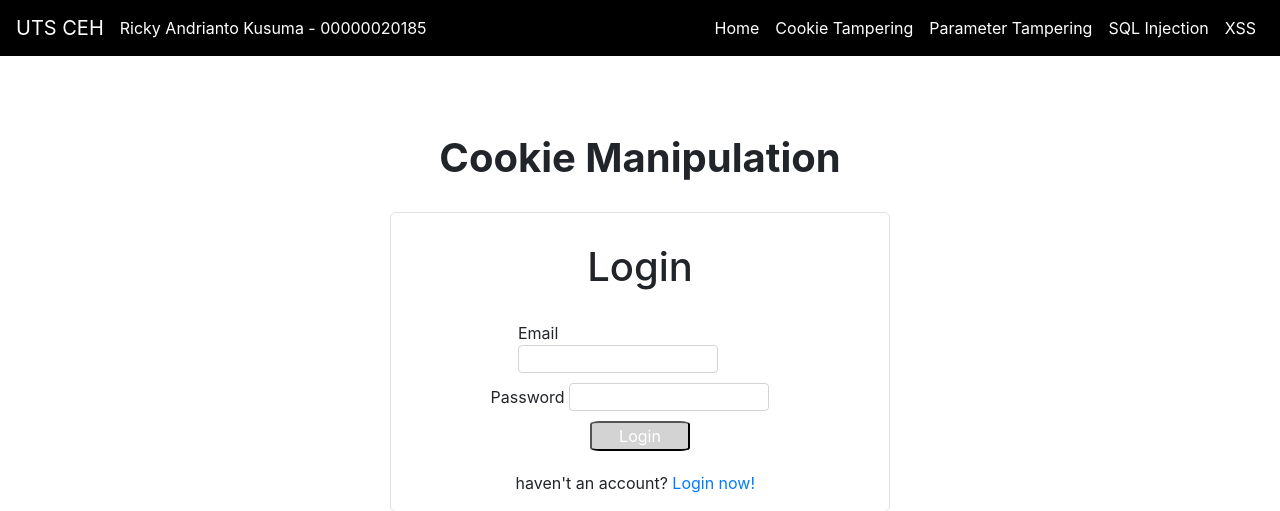
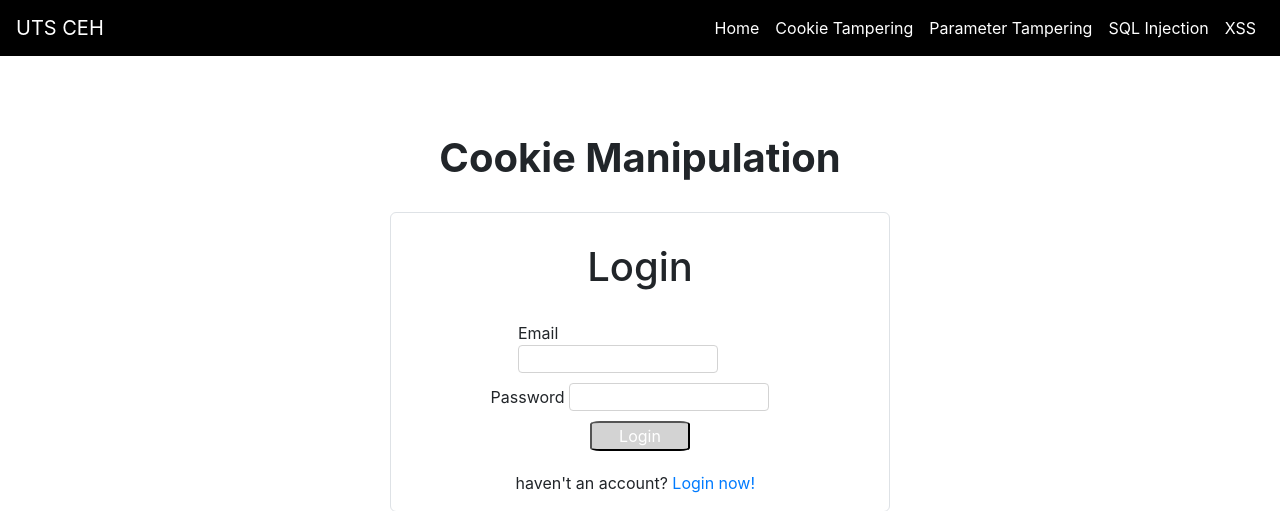
Before and after one commit to rickykusuma/ceh_praktek, a PHP site: page /cookie_tampering/index.php in a window 1280 px wide. Shown: the top 511 px of the page. Run offline with PHP 8.4, Linux system fonts and the light colour scheme.

Commit message:
Update index.php

```diff
--- a/cookie_tampering/index.php
+++ b/cookie_tampering/index.php
@@ -114,7 +114,6 @@
     <body>
         <nav class="navbar navbar-light navbar-expand-lg item">
             <a class="navbar-brand text-white" href="../index.php">UTS CEH</a>
-            <span class="white">Ricky Andrianto Kusuma - 00000020185</span>
             <button class="navbar-toggler" type="button" data-toggle="collapse" data-target="#navbarSupportedContent" aria-controls="navbarSupportedContent" aria-expanded="false" aria-label="Toggle navigation">
             <span class="navbar-toggler-icon"></span>
             </button>
```
